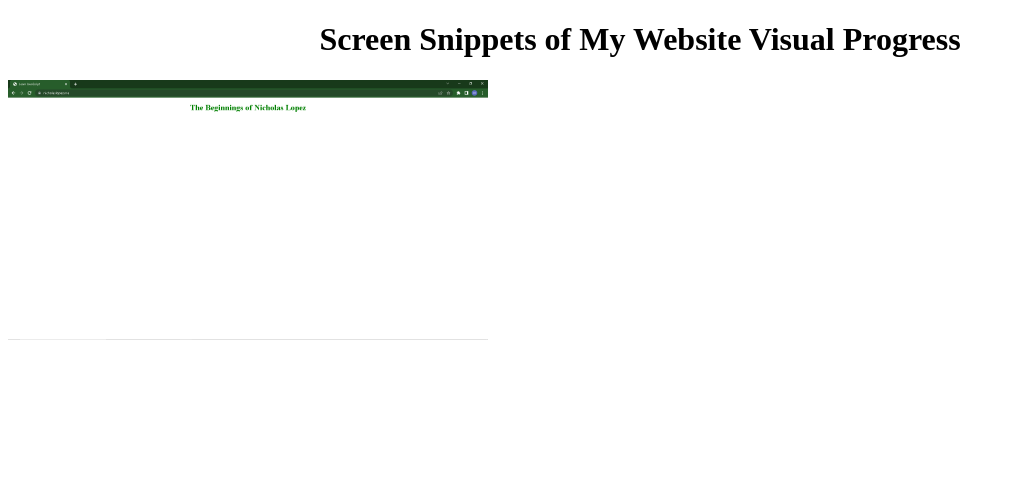
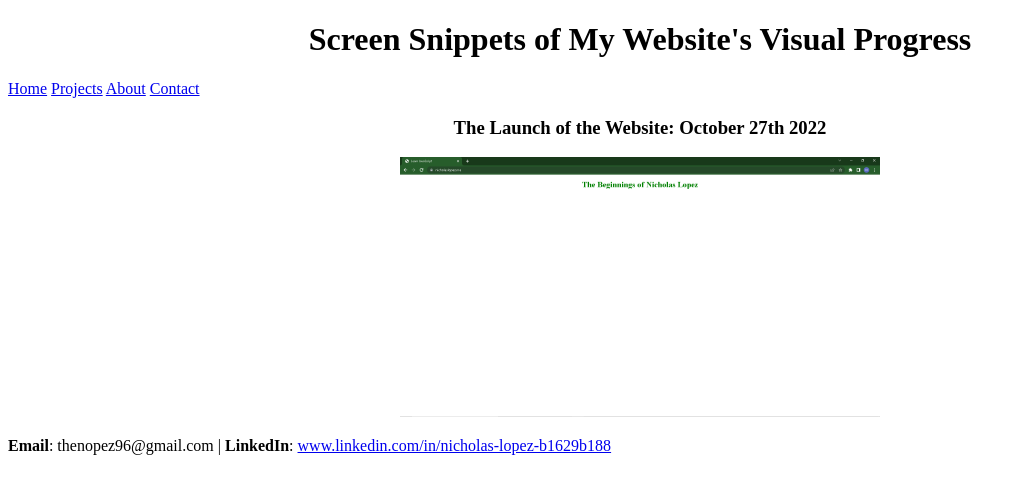
Before and after one commit to FenrirIsFree/the-beginnings, a plain HTML site: page TheWebsiteTimeline.html in a window 1280 px wide. Shown: the whole page, without its empty margins (0-1026 px from the left). Drawn offline with Linux system fonts and the light colour scheme.

Commit message:
Update TheWebsiteTimeline.html

```diff
--- a/TheWebsiteTimeline.html
+++ b/TheWebsiteTimeline.html
@@ -4,17 +4,27 @@
     <meta charset="UTF-8">
     <meta http-equiv="X-UA-Compatible" content="IE=edge">
     <meta name="viewport" content="width=device-width, initial-scale=1.0">
-    <title>Displaying Images</title>
+    <title>My Timeline | Nicholas Lopez</title>
   </head>
   <body>
     <center>
-      <h1>Screen Snippets of My Website Visual Progress</h1>
+      <h1 text=green>Screen Snippets of My Website's Visual Progress</h1>
     </center>
+    <nav>
+      <a href="./index.html">Home</a>
+      <a href="./projects.html">Projects</a>
+      <a href="./about.html">About</a>
+      <a href="./contact.html">Contact</a>
+    </nav>
     <p>
-      <img src="TheBeginningOfNL.png"
-       width="480"
-       height="260"
-       alt="The First Picture of My Website">
+      <center>
+        <h3>The Launch of the Website: October 27th 2022</h3>
+        <img src="TheBeginningOfNL.png"
+        width="480"
+        height="260"
+        alt="The First Picture of My Website">
+      </center>
     </p>
+    <footer><strong>Email</strong>: thenopez96@gmail.com | <strong>LinkedIn</strong>: <a href="www.linkedin.com/in/nicholas-lopez-b1629b188" target="_blank">www.linkedin.com/in/nicholas-lopez-b1629b188</a></footer>
   </body>
 </html>
```
